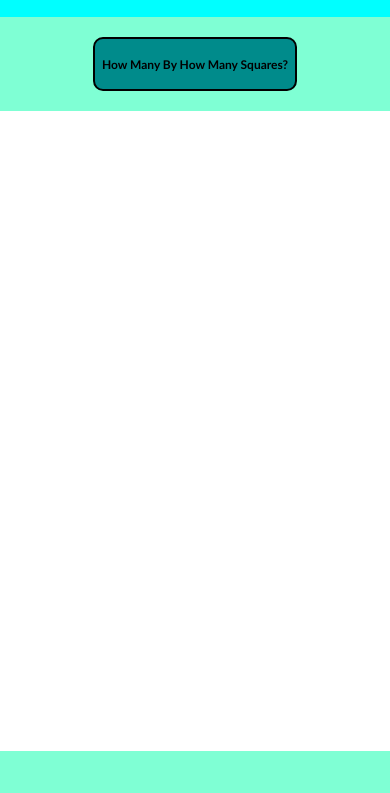
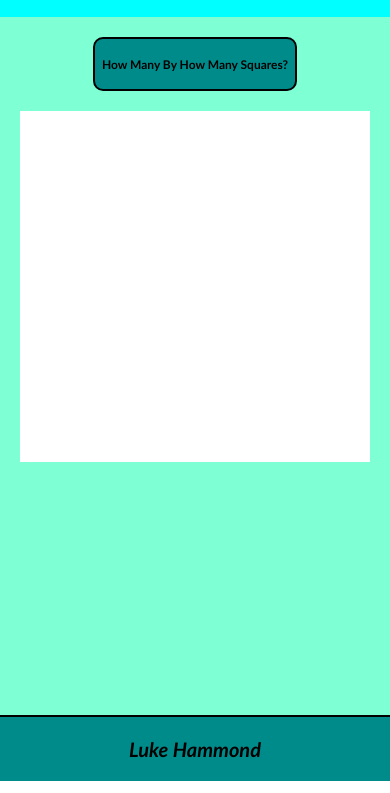
Before and after one commit to LukGH4/EtchaSketch, a plain HTML site: page index.html in a window 390 px wide. Shown: the part 51-844 px from the top of the page. Drawn offline with Linux system fonts and the light colour scheme.

Commit message:
Edit script.js and styles.css

```diff
--- a/script.js
+++ b/script.js
@@ -24,10 +24,10 @@ function generateSquares () {
     for (let i = 0; i < numSquares; i++) {
         for (let j = 0; j < numSquares; j++){
             const currDiv = document.querySelector(`.row-${i} .col-${j}`);
-            currDiv.onmouseout = () => {
+            currDiv.addEventListener('mousemove', () => {
                 let passPercent = 90;
                 currDiv.style.filter += `brightness(${passPercent}%)`
-            }
+            });
         }
     }
 }
--- a/styles.css
+++ b/styles.css
@@ -53,11 +53,13 @@
     background-color: aquamarine;
     justify-content: center;
     padding-bottom: clamp(5px, 30vh, 300px);
+    padding-left: 20px;
+    padding-right: 20px;
 }
 
 .div-container .start-box {
-    width: 640px;
-    height: 640px;
+    width: clamp(5px, 90vmin, 640px);
+    height: clamp(5px, 90vmin, 640px);
     background-color: white;
 }
 
```
